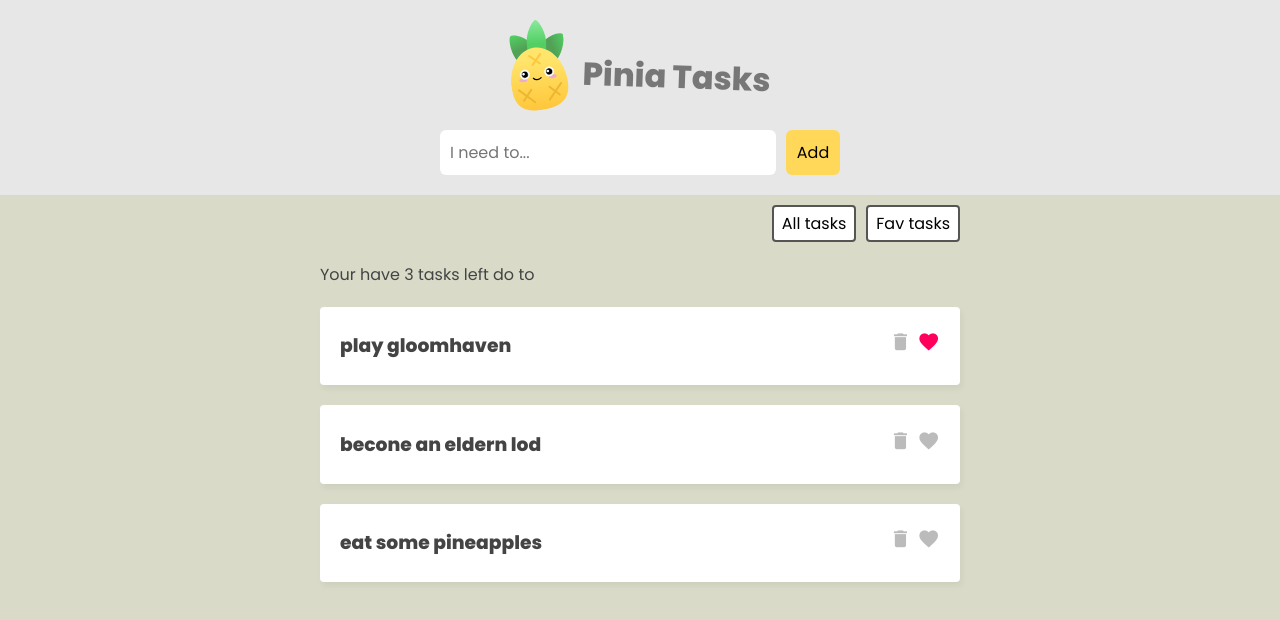
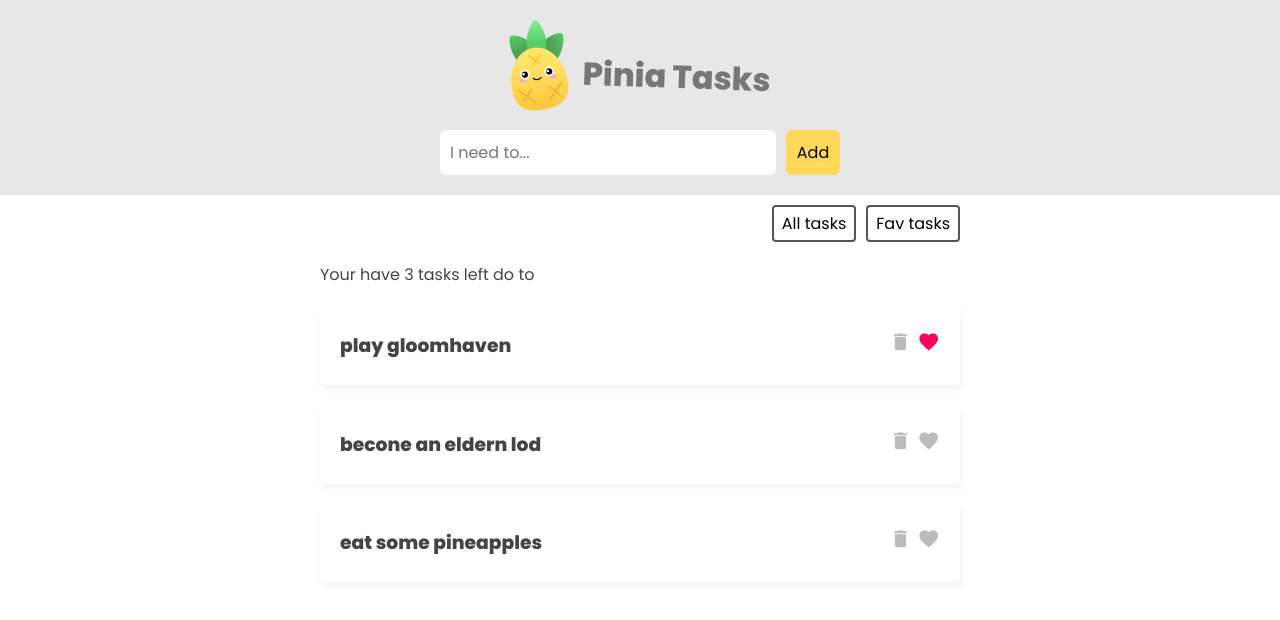
Before and after one commit to andersonvasques/pinia_tasks, a Vue app: page / in a window 1280 px wide. Shown: the top 620 px of the page. Built offline with nearby package versions, Linux system fonts and the light colour scheme; data requests are answered from the project's data file.

Commit message:
change color body

```diff
--- a/src/assets/main.css
+++ b/src/assets/main.css
@@ -1,7 +1,7 @@
 @import url('https://fonts.googleapis.com/css2?family=Poppins:wght@300;400;500;600;800&family=VT323&display=swap');
 
 body {
-  background-color: #d9dbc8;
+  background-color: #FFF;
   /* background: #f2f2f2; */
   color: #444;
   margin: 0;
```
